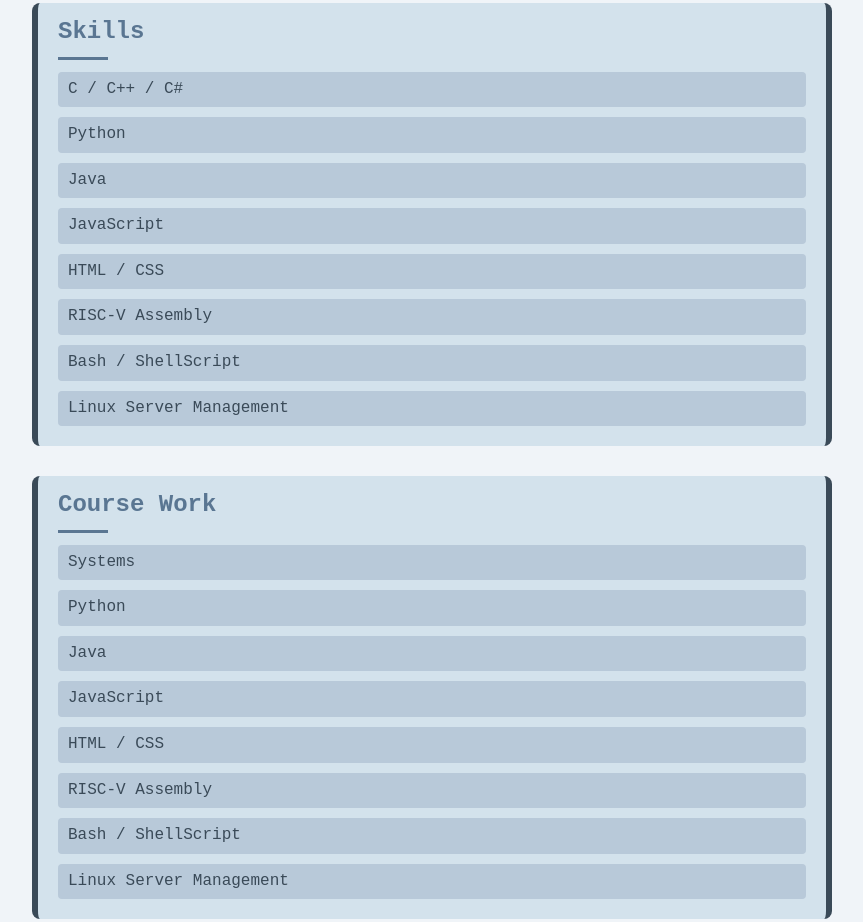
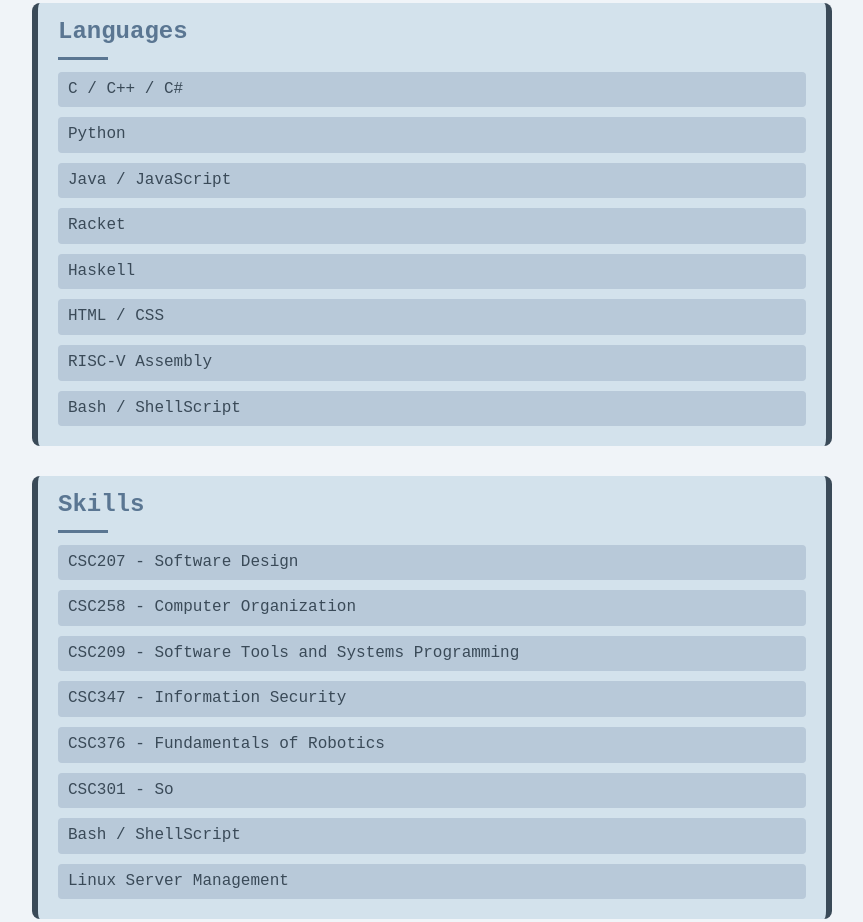
Before and after one commit to Navam04/Navam04.github.io, a plain HTML site: page index.html in a window 1280 px wide. Shown: the part 793-1715 px from the top of the page, without its empty margins (208-1071 px from the left). Drawn offline with Linux system fonts and the light colour scheme.

Commit message:
made some changes

```diff
--- a/index.html
+++ b/index.html
@@ -44,23 +44,39 @@
     </div>
   </section>
 
-  <!-- Skills Section -->
-  <section id="skills">
-    <h2>Skills</h2>
+  <!-- Programming Languages Skills Section -->
+  <section class="list">
+    <h2>Languages</h2>
     <ul>
       <li>C / C++ / C#</li>
       <li>Python</li>
-      <li>Java</li>
-      <li>JavaScript</li>
+      <li>Java / JavaScript</li>
+      <li>Racket</li>
+      <li>Haskell</li>
       <li>HTML / CSS</li>
       <li>RISC-V Assembly</li>
+      <li>Bash / ShellScript</li>
+    </ul>
+  </section>
+
+  <!-- General and Tech Skills -->
+  <section class="list">
+    <h2>Skills</h2>
+    <ul>
+      <li>CSC207 - Software Design</li>
+      <li>CSC258 - Computer Organization</li>
+      <li>CSC209 - Software Tools and Systems Programming</li>
+      <li>CSC347 - Information Security</li>
+      <li>CSC376 - Fundamentals of Robotics</li>
+      <li>CSC301 - So</li>
       <li>Bash / ShellScript</li>
       <li>Linux Server Management</li>
     </ul>
   </section>
 
+
    <!-- Relavent Course Work Section -->
-   <section id="skills">
+   <section class="list">
     <h2>Course Work</h2>
     <ul>
       <li>Systems</li>
--- a/main.css
+++ b/main.css
@@ -102,7 +102,11 @@
     background-color: #0A2846;
     border-radius: 6px;
     transition: transform 0.3s;
-  }
+    -webkit-border-radius: 6px;
+    -moz-border-radius: 6px;
+    -ms-border-radius: 6px;
+    -o-border-radius: 6px;
+}
 
   .project:hover {
     transform: translateY(-5px);
@@ -118,7 +122,7 @@
     color:#F2F4F7;
   }
 
-  #skills ul li {
+  .list ul li {
     margin-bottom: 10px;
     padding: 5px 10px;
     background-color: #0A2846;
@@ -126,9 +130,13 @@
     color: #F2F4F7;
     transition: background-color 0.3s;
     transition: transform 0.3s;
-  }
+    -webkit-transition: transform 0.3s;
+    -moz-transition: transform 0.3s;
+    -ms-transition: transform 0.3s;
+    -o-transition: transform 0.3s;
+}
 
-  #skills ul li:hover {
+  .list ul li:hover {
     transform: translateY(-5px);
     box-shadow: 0px 4px 8px rgba(0, 0, 0, 0.3);
   }
@@ -172,12 +180,12 @@ h2::after {
     background: #5A7692;
 }
 
-.project, #skills ul li {
+.project, .list ul li {
     background-color: #B8C9D9;  /* Muted blue-grey for project and skills items */
     color: #3A4A58;
 }
 
-#skills ul li:hover {
+.list ul li:hover {
      /* Softened U of T gold */
     color: #3A4A58;
 }
```
